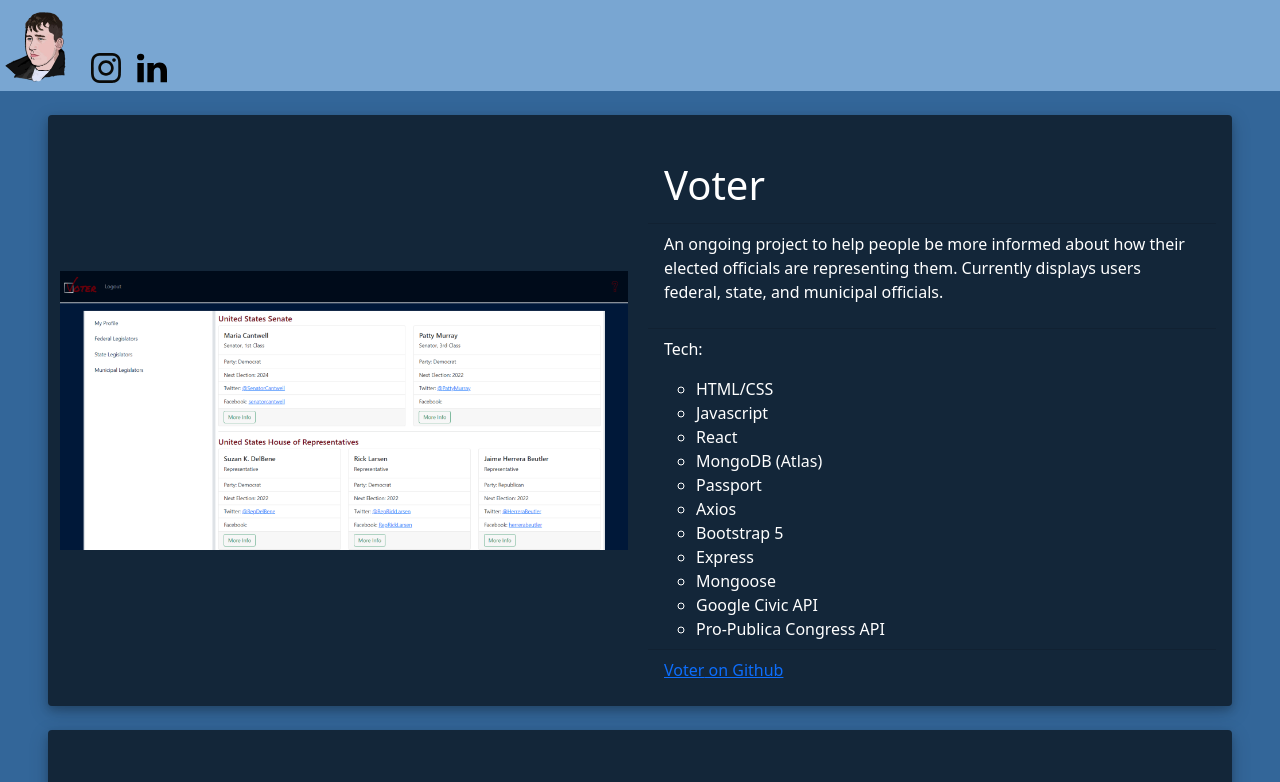
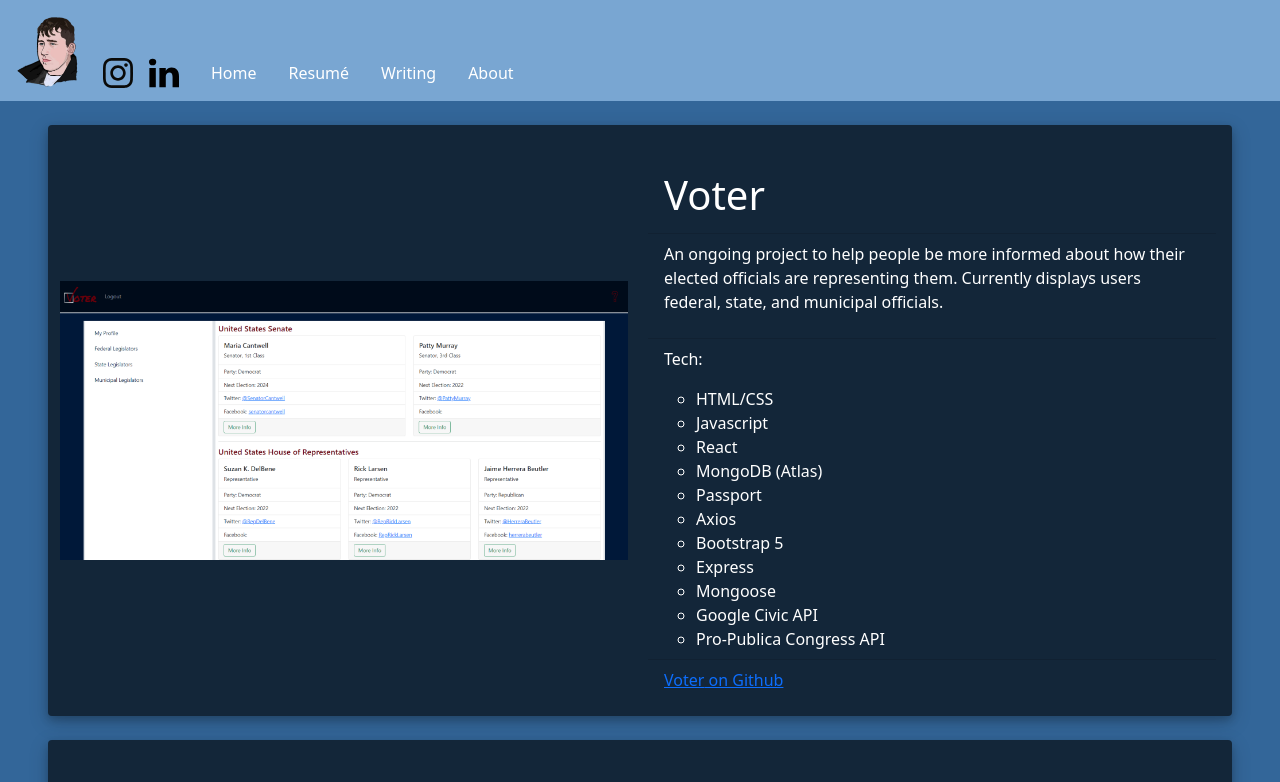
Before and after one commit to dustin-lamarr/react-portfolio, a React (Create React App) app in the folder client/: page /code in a window 1280 px wide. Shown: the top 782 px of the page. Built offline with nearby package versions, Linux system fonts and the light colour scheme.

Commit message:
Finished topnav links. Added contact info on main page topnav. Implementing updates from career services feedback.

```diff
--- a/client/src/components/InfoCard/index.js
+++ b/client/src/components/InfoCard/index.js
@@ -1,6 +1,6 @@
 import React, { useEffect, useState } from "react";
 
-function InfoCard({ id, img, section, href, summary, children, github }) {
+function InfoCard({ id, img, section, href, summary, children, github, alt }) {
   const styles = {
     listBody: {
       backgroundColor: "#132639",
@@ -17,7 +17,7 @@ function InfoCard({ id, img, section, href, summary, children, github }) {
       >
         <div className="row">
           <div className="col p-2 align-self-center">
-            <img className="img-fluid" src={img} alt="..."></img>
+            <img className="img-fluid" src={img} alt={alt}></img>
           </div>
           <div className="col pt-3 align-self-start">
             <ul className="list-group list-group-flush">
--- a/client/src/components/MainCards/index.js
+++ b/client/src/components/MainCards/index.js
@@ -10,17 +10,17 @@ function MainCards({ id, img, section, href}) {
   }
 
   return (
-    <div className="pb-4">
+    // <div className="container-fluid">
       <div className="card inline border-0 card-shadow bg-dark" id={id}>
         <div className="card-body p-0">
           <img src={img} className="card-img" alt={id}></img>
         </div>
-        <a className="btn fs-3 p-0" style={styles.footerFont} href={href} id="card-btn">
+        <a className="btn fs-3 p-0 text-break" style={styles.footerFont} href={href} id="card-btn">
           {section}
         </a>
 
       </div>
-      </div>
+      // </div>
 
   );
 }
--- a/client/src/components/Row/index.js
+++ b/client/src/components/Row/index.js
@@ -3,7 +3,7 @@ import React from "react";
 function Row({ children }) {
 return(
 
-<div className="row justify-content-center align-items-center pt-5 px-5 mx-2 h-100">
+<div className="row justify-content-center align-items-center p-5 h-100">
 { children }
 </div>
 )
--- a/client/src/components/TopNav/index.js
+++ b/client/src/components/TopNav/index.js
@@ -1,27 +1,132 @@
 import React from "react";
 import "./style.css";
 
-function TopNav() {
+function TopNav({ page }) {
+
   return (
     <nav className="navbar nav-bg">
-
-        <div className="row align-items-center justify-content-center g-0">
-          <div className="col d-inline align-self-center">
+   <div className="container-fluid">
+        <div className="d-flex flex-row align-items-end g-0">
+          <div className="d-inline-flex flex-column">
         <a className="navbar-brand" href="/" alt="deezus">
               <img src="/images/deez.png" alt="" height="75" width="75"></img>
             </a>
             </div>
-            <div className="col d-inline align-self-end p-0">
+            <div className="d-inline-flex flex-column p-0">
           <a className="navbar-brand mr-1" href="https://www.instagram.com/prodigal_punk/">
             <img src="/images/ig.svg" alt="instagram logo" height="30" width="30" />
           </a>
           </div>
-          <div className="col d-inline align-self-end p-0">
+          <div className="d-inline-flex flex-column p-0">
           <a className="navbar-brand" href="https://www.linkedin.com/in/dustinlamarr/">
             <img src="/images/li.svg" alt="linkedin logo" height="30" width="30" />
           </a>
           </div>
-
+          <div className="d-flex flex-column align-items-end">
+          <div className="d-inline-flex flex-row align-items-end">
+            {page === "home" &&
+            (
+              <span class="navbar-text fw-bolder" style={{color: "#132639"}}>Dustin LaMarr | Full Stack Developer | dustin.lamarr@gmail.com</span>
+            )}
+          {page === "code" && (
+            <ul className="navbar-nav list-group-flush list-group-horizontal align-items-end">
+              <li className="nav-item list-group-item border-0 bg-transparent pb-0" >
+                <a className="nav-link" aria-current="page" href="/" id="nav-li">
+                  Home
+                </a>
+              </li>
+              <li className="nav-item list-group-item border-0 bg-transparent pb-0">
+                <a className="nav-link" aria-current="page" href="/resume" id="nav-li">
+                  Resumé
+                </a>
+              </li>
+              <li className="nav-item list-group-item border-0 bg-transparent pb-0">
+                <a className="nav-link" aria-current="page" href="/writing" id="nav-li">
+                  Writing
+                </a>
+              </li>
+              <li className="nav-item list-group-item border-0 bg-transparent pb-0">
+                <a className="nav-link" aria-current="page" href="/about" id="nav-li">
+                  About
+                </a>
+              </li>
+            </ul>
+          )}
+           {page === "resume" && (
+            <ul className="navbar-nav list-group-flush list-group-horizontal align-items-end">
+              <li className="nav-item list-group-item border-0 bg-transparent pb-0" >
+                <a className="nav-link" aria-current="page" href="/" id="nav-li">
+                  Home
+                </a>
+              </li>
+              <li className="nav-item list-group-item border-0 bg-transparent pb-0">
+                <a className="nav-link" aria-current="page" href="/code" id="nav-li">
+                  Code
+                </a>
+              </li>
+              <li className="nav-item list-group-item border-0 bg-transparent pb-0">
+                <a className="nav-link" aria-current="page" href="/writing" id="nav-li">
+                  Writing
+                </a>
+              </li>
+              <li className="nav-item list-group-item border-0 bg-transparent pb-0">
+                <a className="nav-link" aria-current="page" href="/about" id="nav-li">
+                  About
+                </a>
+              </li>
+            </ul>
+          )}
+          {page === "writing" && (
+            <ul className="navbar-nav list-group-flush list-group-horizontal align-items-end">
+              <li className="nav-item list-group-item border-0 bg-transparent pb-0" >
+                <a className="nav-link" aria-current="page" href="/" id="nav-li">
+                  Home
+                </a>
+              </li>
+              <li className="nav-item list-group-item border-0 bg-transparent pb-0">
+                <a className="nav-link" aria-current="page" href="/code" id="nav-li">
+                  Code
+                </a>
+              </li>
+              <li className="nav-item list-group-item border-0 bg-transparent pb-0">
+                <a className="nav-link" aria-current="page" href="/resume" id="nav-li">
+                  Resumé
+                </a>
+              </li>
+              <li className="nav-item list-group-item border-0 bg-transparent pb-0">
+                <a className="nav-link" aria-current="page" href="/about" id="nav-li">
+                  About
+                </a>
+              </li>
+            </ul>
+          )}
+           {page === "about" && (
+            <ul className="navbar-nav list-group-flush list-group-horizontal align-items-end">
+              <li className="nav-item list-group-item border-0 bg-transparent pb-0" >
+                <a className="nav-link" aria-current="page" href="/" id="nav-li">
+                  Home
+                </a>
+              </li>
+              <li className="nav-item list-group-item border-0 bg-transparent pb-0">
+                <a className="nav-link" aria-current="page" href="/code" id="nav-li">
+                  Code
+                </a>
+              </li>
+              <li className="nav-item list-group-item border-0 bg-transparent pb-0">
+                <a className="nav-link" aria-current="page" href="/resume" id="nav-li">
+                  Resumé
+                </a>
+              </li>
+              <li className="nav-item list-group-item border-0 bg-transparent pb-0">
+                <a className="nav-link" aria-current="page" href="/about" id="nav-li">
+                  Writing
+                </a>
+              </li>
+            </ul>
+          )}
+          </div>
+          </div>
+          </div>
           </div>
     </nav>
   );
--- a/client/src/components/TopNav/style.css
+++ b/client/src/components/TopNav/style.css
@@ -1,7 +1,10 @@
 .nav-bg {
     background-color: #79a6d2;
+    color: white;
 }
 
-#overlay-text {
-    color: #585858
+#nav-li {
+    background-color: transparent;
+    color: white;
+
 }
--- a/client/src/pages/About.js
+++ b/client/src/pages/About.js
@@ -14,7 +14,9 @@ export function About() {
 
   return (
     <>
-      <TopNav />
+      <TopNav
+      page={"about"}
+      />
       <Container>
         <div
           className="container-lg border border-dark mt-5 shadow"
--- a/client/src/pages/Code.js
+++ b/client/src/pages/Code.js
@@ -9,7 +9,9 @@ export function Code() {
 
   return (
     <>
-      <TopNav />
+      <TopNav
+      page={"code"}
+      />
       <Container>
 
           <InfoCard
@@ -19,6 +21,7 @@ export function Code() {
           href={Voter.href}
           summary={Voter.summary}
           github={Voter.github}
+          alt={Voter.alt}
           >
             {Voter.tech.map((tech, i) => {
               return (
--- a/client/src/pages/Home.js
+++ b/client/src/pages/Home.js
@@ -9,7 +9,9 @@ export function Home() {
 
   return (
     <>
-      <TopNav />
+      <TopNav
+      page={"home"}
+      />
       <Container>
         <Row>
         <div className={"col-3 ml-3 h-100 pb-3"}>
@@ -26,6 +28,7 @@ export function Home() {
             img={"/images/cv.png"}
             section={"Resumé."}
             href={"/resume"}
+            page={"resume"}
           />
           </div>
           <div className={"col-3 ml-3 h-100 pb-3"}>
@@ -34,6 +37,7 @@ export function Home() {
             img={"/images/slam_poetry.png"}
             section={"Writing."}
             href={"/writing"}
+            page={"writing"}
           />
           </div>
           <div className={"col-3 ml-3 h-100 pb-3"}>
@@ -42,11 +46,11 @@ export function Home() {
             img={"/images/me.png"}
             section={"About Me."}
             href={"/about"}
+            page={"about"}
           />
           </div>
         </Row>
       </Container>
-      <div className="p-3" id="divider"></div>
 
     </>
   );
--- a/client/src/pages/Resume.js
+++ b/client/src/pages/Resume.js
@@ -6,7 +6,9 @@ import Row from "../components/Row";
 export function Resume() {
   return (
     <>
-      <TopNav />
+      <TopNav
+      page={"resume"}
+      />
       <Container>
         <div className="container-lg">
           <div className="row pt-5">
--- a/client/src/pages/Writing.js
+++ b/client/src/pages/Writing.js
@@ -7,7 +7,9 @@ export function Writing(){
 
     return (
         <>
-          <TopNav />
+          <TopNav
+          page={"writing"}
+          />
           <Container>
             <div className="container-fluid">
               <div className="row row-cols py-5 ml-5 justify-content-center">
```
Also changed, not shown: client/src/utils/projects.js (+6 -3 lines).
